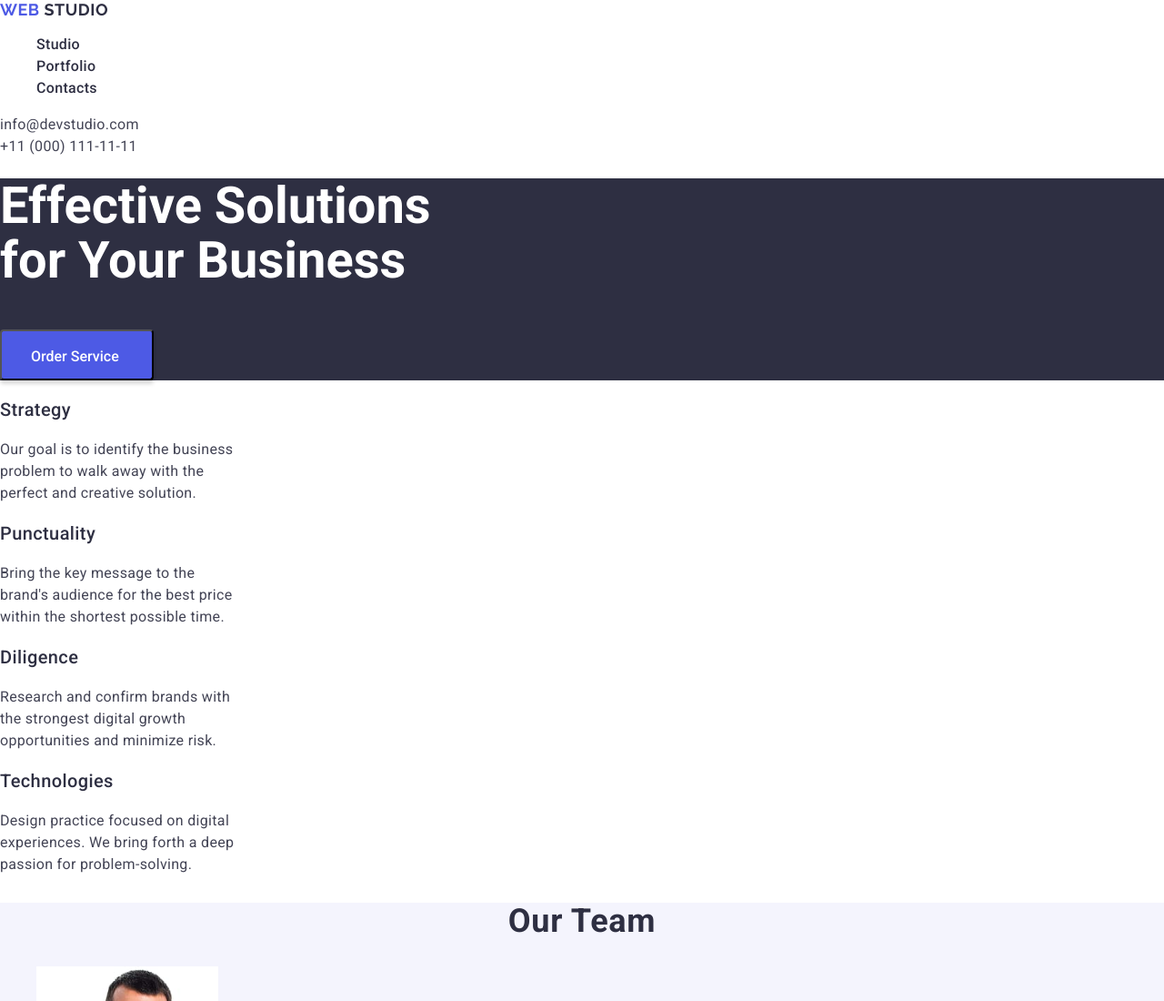
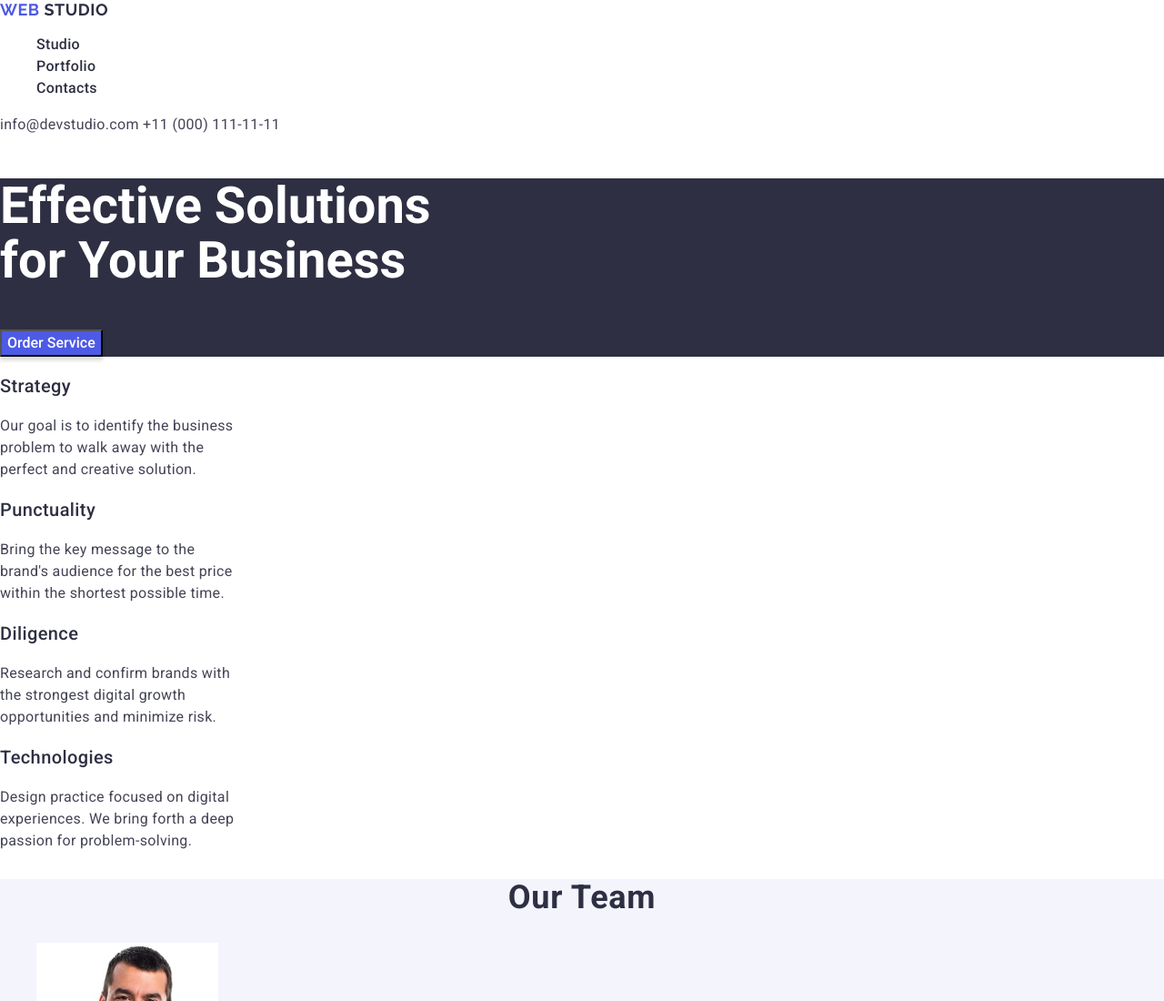
Before and after one commit to wrldworry/goit-markup-hw-02, a plain HTML site: page index.html in a window 1280 px wide. Shown: the top 1100 px of the page at 91% size. Drawn offline with nearby package versions, Linux system fonts and the light colour scheme.

Commit message:
not fist commit

```diff
--- a/css/styles.css
+++ b/css/styles.css
@@ -1,5 +1,5 @@
 body {
-    font-family: "Roboto", 'Raleway',  sans-serif;
+    font-family: "Roboto", sans-serif;
     background-color: #fff;
     color: #434455
 }
@@ -11,9 +11,6 @@ a {
 
 
 .logo {
-/* Web */
-width: 44px;
-height: 21px;
 font-family: 'Raleway';
 font-style: normal;
 font-weight: 700;
@@ -36,9 +33,6 @@ text-transform: uppercase;
 }
 
 .logo-light {
-/* Studio */
-width: 71px;
-height: 21px;
 font-family: 'Raleway';
 font-style: normal;
 font-weight: 700;
@@ -55,10 +49,7 @@ color: #2E2F42;
 .nav-list {
 }
 .nav-list-item {
-/* Studio */
 list-style-type: none;
-width: 48px;
-height: 24px;
 /* Body Medium */
 font-family: 'Roboto';
 font-style: normal;
@@ -71,12 +62,6 @@ letter-spacing: 0.02em;
 color: #2E2F42;
 }
 .contact-info {
-/* info@devstudio.com */
-width: 153px;
-height: 24px;
-left: 940px;
-top: 24px;
-
 /* Body */
 font-family: 'Roboto';
 font-style: normal;
@@ -92,17 +77,6 @@ color: #434455;
     background-color: #2E2F42;
 }
 .btn-primary {
-/* Button */
-position: relative;
-width: 169px;
-height: 56px;
-/* Auto layout */
-display: flex;
-flex-direction: row;
-justify-content: flex-start;
-align-items: flex-start;
-gap: 10;
-padding: 16px 32px 16px 32px;
 /* Button Text */
 color: rgb(255, 255, 255);
 font-family: Roboto;
@@ -110,8 +84,6 @@ font-size: 16px;
 font-weight: 500;
 line-height: 24px;
 letter-spacing: 4%;
-text-align: left;
-border-radius: 4px;
 box-shadow: 0px 4px 4px 0px rgba(0, 0, 0, 0.15);
 /* IRIS */
 background: rgb(77, 90, 229);
@@ -189,9 +161,6 @@ letter-spacing: 0.02em;
 color: #2E2F42;
 }
 .team-p1 {
-    /* Camila Garcia */
-width: 130px;
-height: 24px;
 /* Header 3 */
 font-family: 'Roboto';
 font-style: normal;
@@ -203,9 +172,6 @@ color: #2E2F42;
 }
 
 .team-p2 {
-/* Frontend Developer */
-width: 144px;
-height: 24px;
 /* Body */
 font-family: 'Roboto';
 font-style: normal;
@@ -221,9 +187,6 @@ color: #434455;
     list-style-type: none;
 }
 .footer-logo {
-    /* Studio */
-width: 71px;
-height: 21px;
 font-family: 'Raleway';
 font-style: normal;
 font-weight: 700;
@@ -264,9 +227,6 @@ letter-spacing: 2%;
 }
 
 .web-footer-dark {
-/* Web */
-width: 44px;
-height: 21px;
 font-family: 'Raleway';
 font-style: normal;
 font-weight: 700;
```
